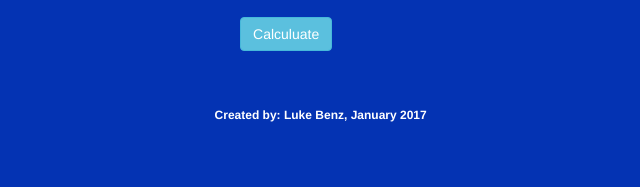
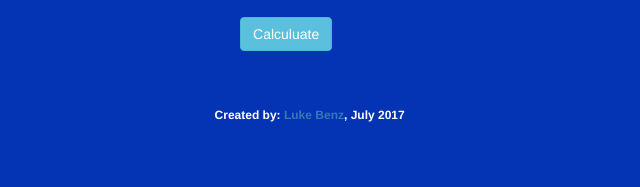
Before and after one commit to lbenz730/CCI, a Flask app: page / in a window 1280 px wide. Shown: the part 613-800 px from the top of the page, without its empty margins (291-931 px from the left). Run offline with Flask 2, Linux system fonts and the light colour scheme; some libraries are stand-ins or nearby versions.

Commit message:
CCI GPA APP

```diff
--- a/Templates/home.html
+++ b/Templates/home.html
@@ -47,7 +47,7 @@
     </div>
 
     <div id = "copy">
-        Created by: Luke Benz, January 2017
+        Created by: <a href = "https://github.com/lbenz730">Luke Benz</a>, July 2017
     </div>
 
     <div id = "pic">
```
